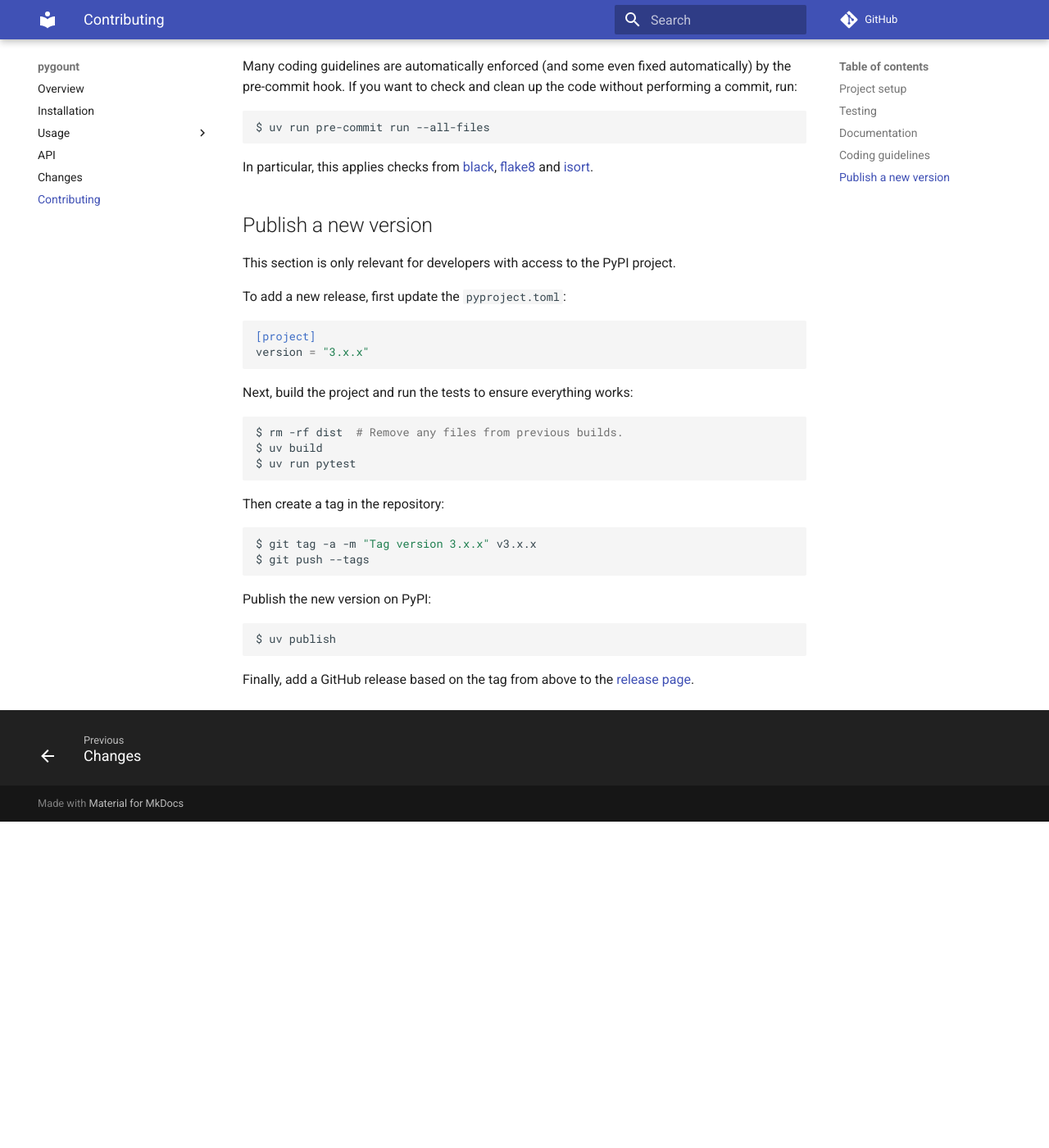
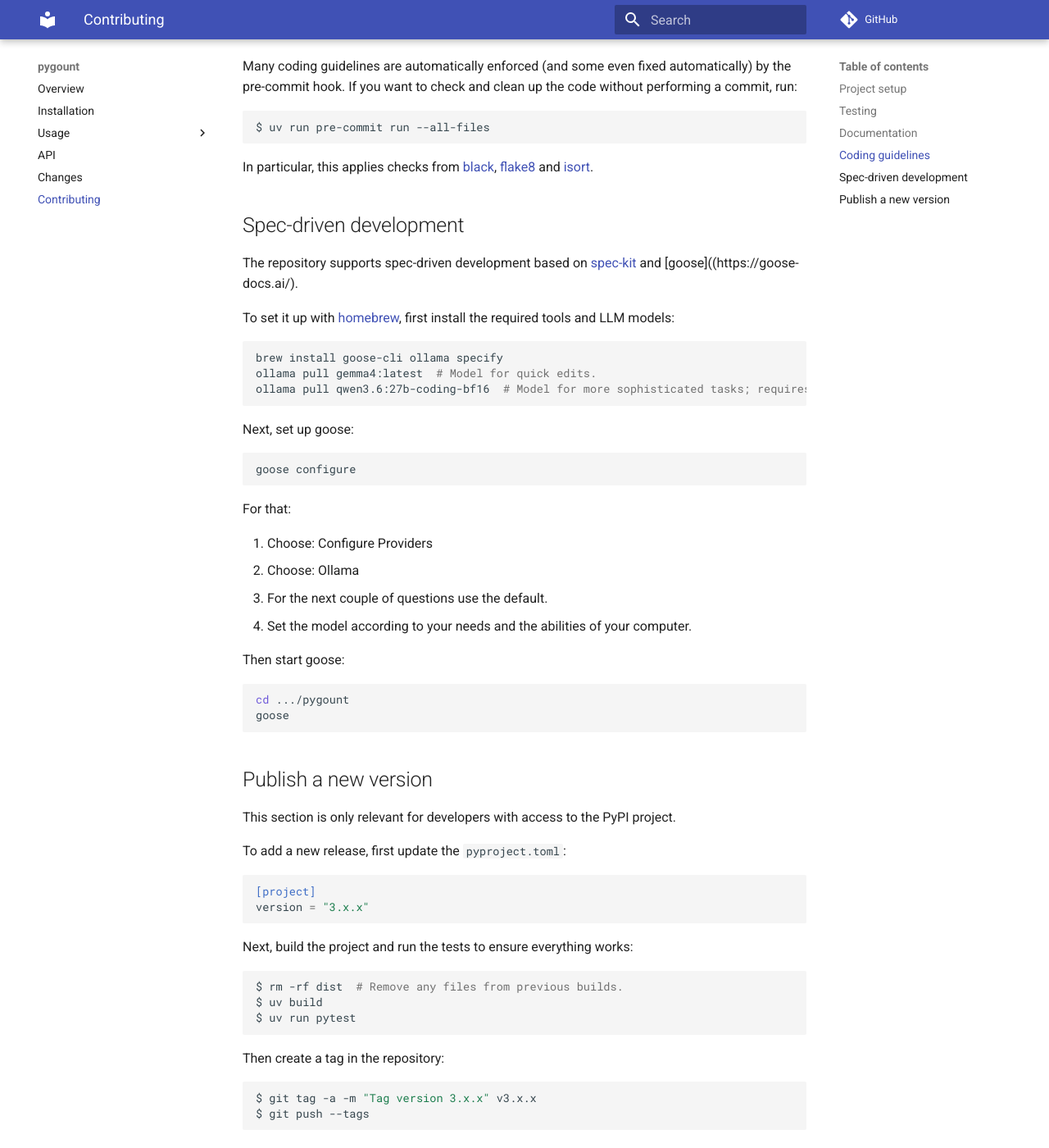
Before and after one commit to roskakori/pygount, an MkDocs documentation site: the page built from docs/contributing.md, in a window 1280 px wide and 1400 px high, scrolled down 1021 px. Shown: the whole window at 82% size. Built offline with MkDocs 1.6.1 and Material for MkDocs 9.7.7, drawn with Linux system fonts in a browser that asks for light colours; comment, search, counter and statistics services are not loaded; before the commit the page ends 2023 px from its top, so only the background shows below that.

Commit message:
#228 Add setup for local spec-driven development with goose

````diff
--- a/docs/contributing.md
+++ b/docs/contributing.md
@@ -55,6 +55,38 @@
 
 In particular, this applies checks from [black](https://black.readthedocs.io/en/stable/), [flake8](https://flake8.pycqa.org/) and [isort](https://pypi.org/project/isort/).
 
+## Spec-driven development
+
+The repository supports spec-driven development based on [spec-kit](https://github.com/github/spec-kit) and [goose]((https://goose-docs.ai/).
+
+To set it up with [homebrew](https://brew.sh/), first install the required tools and LLM models:
+
+```bash
+brew install goose-cli ollama specify
+ollama pull gemma4:latest  # Model for quick edits.
+ollama pull qwen3.6:27b-coding-bf16  # Model for more sophisticated tasks; requires 32 GB VRAM.
+```
+
+Next, set up goose:
+
+```bash
+goose configure
+```
+
+For that:
+
+1. Choose: Configure Providers
+2. Choose: Ollama
+3. For the next couple of questions use the default.
+4. Set the model according to your needs and the abilities of your computer.
+
+Then start goose:
+
+```bash
+cd .../pygount
+goose
+```
+
 ## Publish a new version
 
 This section is only relevant for developers with access to the PyPI project.
````
